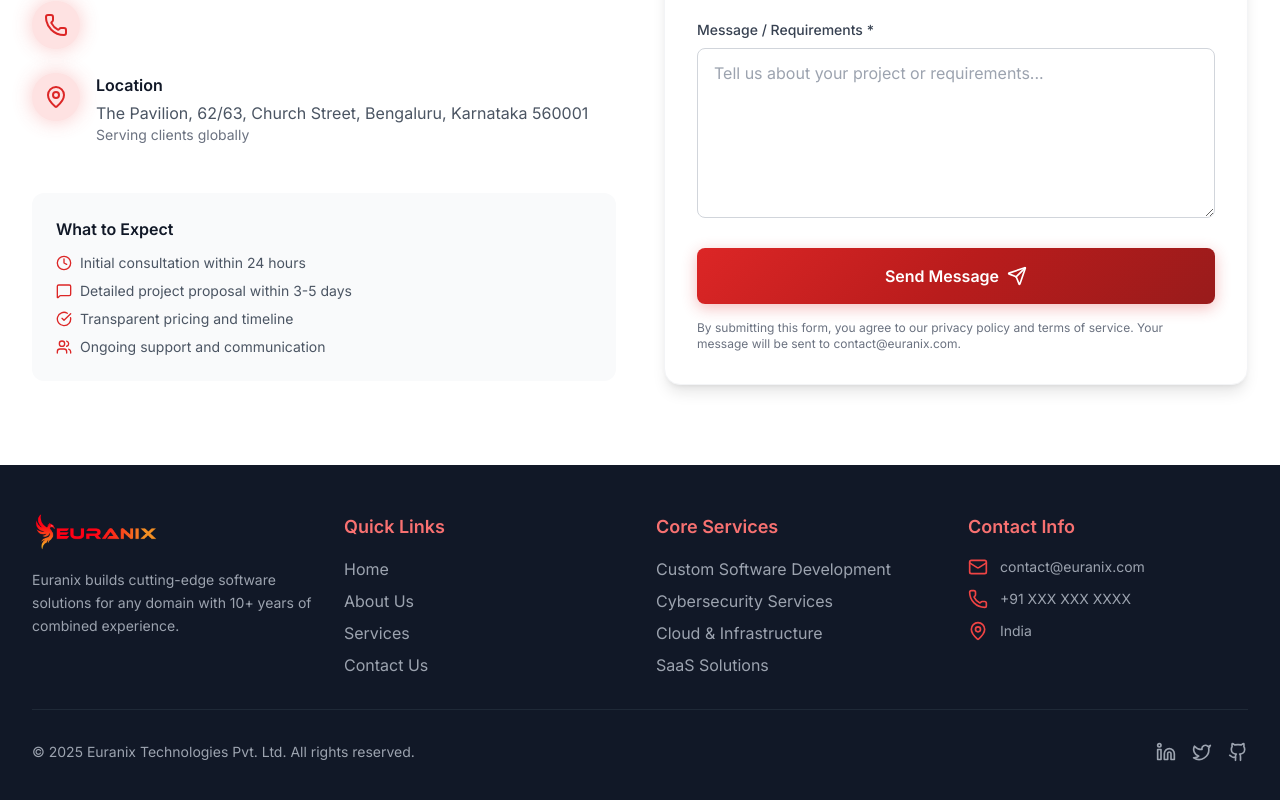
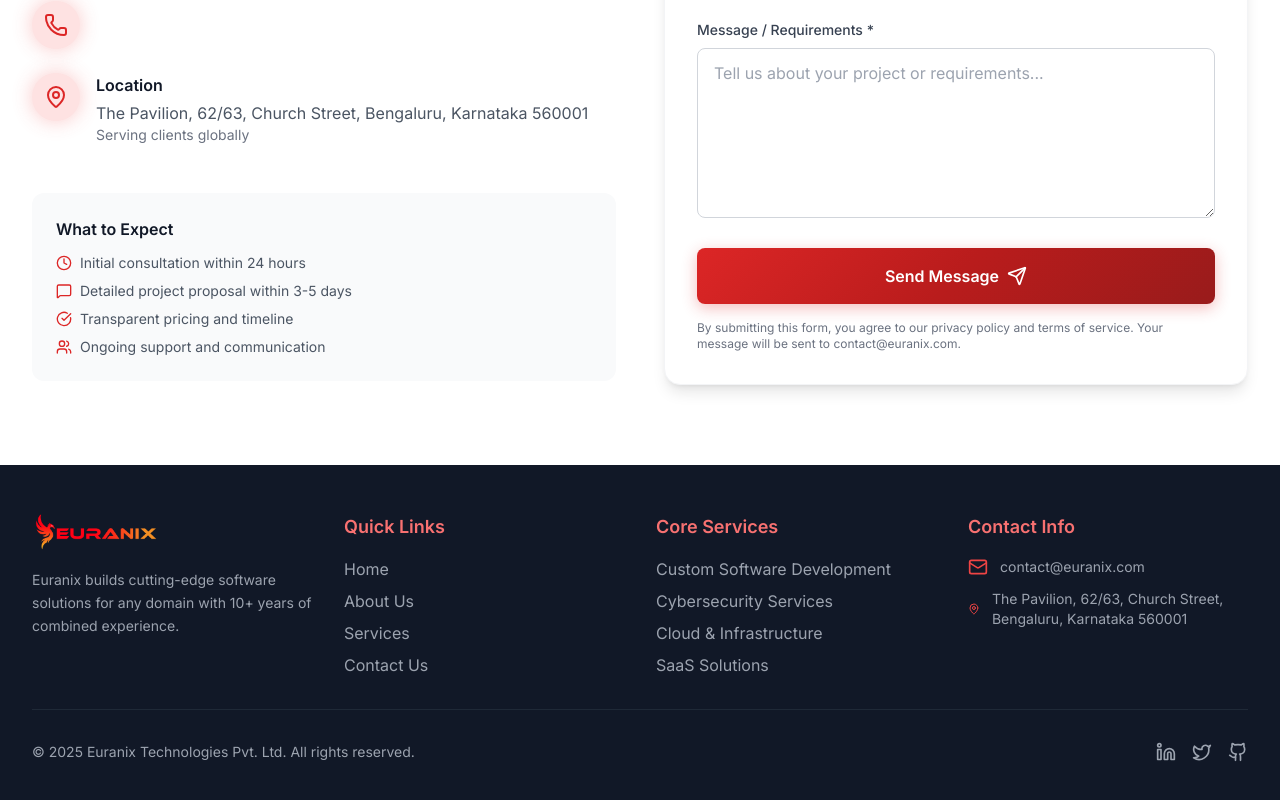
Before and after one commit to phoenix-sagar/euranix-website, a React (Vite) app: page /contact in a window 1280 px wide. Shown: the part 741-1541 px from the top of the page. Built offline with nearby package versions, Linux system fonts and the light colour scheme.

Commit message:
Update Footer.tsx
updated address in footer

```diff
--- a/src/components/Footer.tsx
+++ b/src/components/Footer.tsx
@@ -48,12 +48,8 @@ const Footer: React.FC = () => {
                 <span className="text-gray-400 text-sm">contact@euranix.com</span>
               </div>
               <div className="flex items-center space-x-3">
-                <Phone className="h-5 w-5 text-red-500" />
-                <span className="text-gray-400 text-sm">+91 XXX XXX XXXX</span>
-              </div>
-              <div className="flex items-center space-x-3">
                 <MapPin className="h-5 w-5 text-red-500" />
-                <span className="text-gray-400 text-sm">India</span>
+                <span className="text-gray-400 text-sm">The Pavilion, 62/63, Church Street, Bengaluru, Karnataka 560001</span>
               </div>
             </div>
           </div>
```
